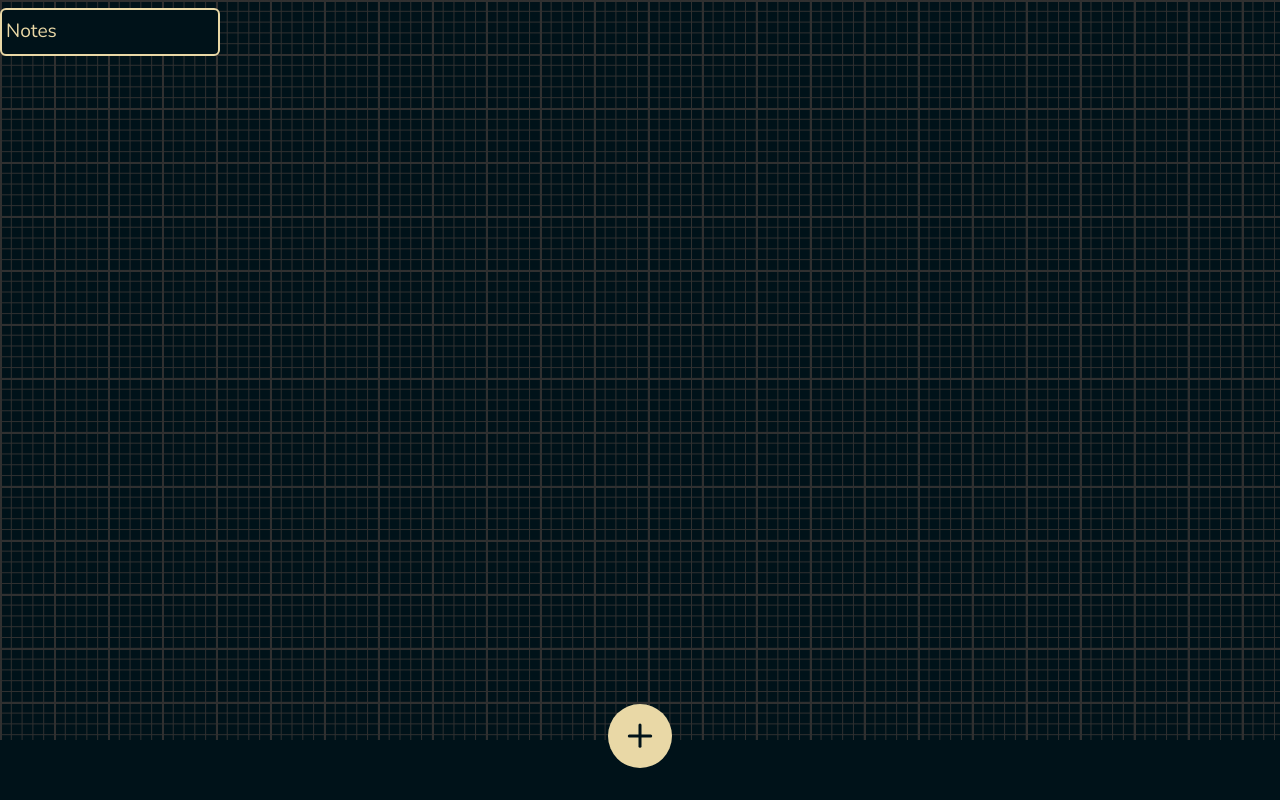
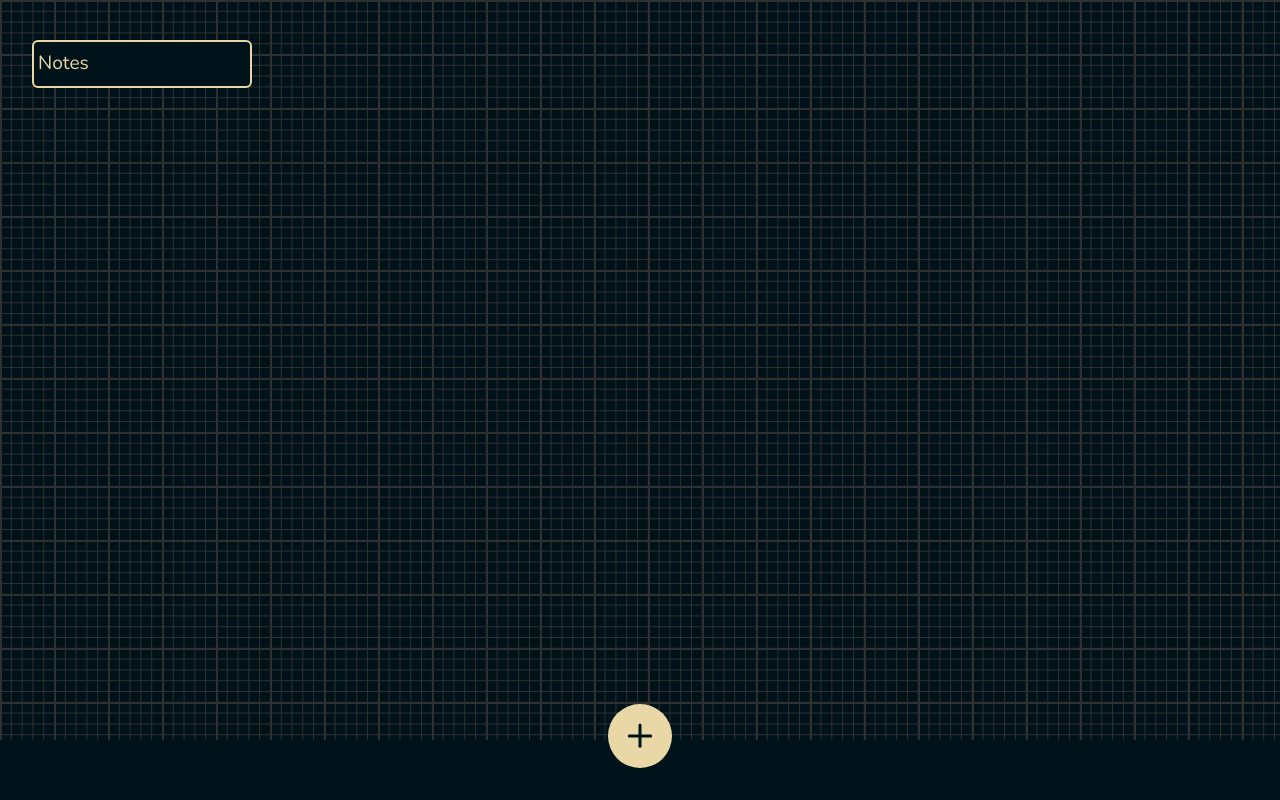
Before and after one commit to carjuan/brainblox-client, a React (Vite) app: page / in a window 1280 px wide. Built offline with nearby package versions, Linux system fonts and the light colour scheme.

Commit message:
refactor: add better name for component Header for WorkspaceSelection

```diff
--- a/src/components/Form/Option/index.tsx
+++ b/src/components/Form/Option/index.tsx
@@ -1,7 +1,7 @@
 import './Option.scss';
-import type HeaderProps from '../../Header/Header.d.ts';
+import type WorkspacesSelectProps from '../../WorkspacesSelection/WorkspacesSelection.d.ts';
 
-export default function Option({ name }: HeaderProps.Option) {
+export default function Option({ name }: WorkspacesSelectProps.Option) {
   return (
     <li className="option">
       <button tabIndex={0} className="option__btn">
--- a/src/components/Form/Select/index.tsx
+++ b/src/components/Form/Select/index.tsx
@@ -1,9 +1,11 @@
 import './Select.scss';
 import { useState, useRef } from 'react';
 import Option from '../Option';
-import type HeaderProps from '../../Header/Header.d.ts';
+import type WorkspacesSelectProps from '../../WorkspacesSelection/WorkspacesSelection.d.ts';
 
-export default function Select({ workspaces }: HeaderProps.Workspaces) {
+export default function Select({
+  workspaces,
+}: WorkspacesSelectProps.Workspaces) {
   const [selectedOption, setSelectedOption] = useState<null | string>('Notes');
   const [searchValue, setSearchValue] = useState<string>('');
   const [dropdownIsOpen, setDropdownIsOpen] = useState(false);
@@ -55,7 +57,7 @@ export default function Select({ workspaces }: HeaderProps.Workspaces) {
       {dropdownIsOpen && (
         <div className="select__options">
           <ul ref={dropdownRef} className="select__options-list">
-            {workspaces.map(({ id, name }: HeaderProps.Workspace) => (
+            {workspaces.map(({ id, name }: WorkspacesSelectProps.Workspace) => (
               <Option key={id} name={name} />
             ))}
           </ul>
--- a/src/components/Header/index.tsx
+++ /dev/null
@@ -1,10 +0,0 @@
-import Select from '../Form/Select';
-import type HeaderProps from './Header.d.ts';
-
-export default function Header({ workspaces }: HeaderProps.Workspaces) {
-  return (
-    <header>
-      <Select workspaces={workspaces} />
-    </header>
-  );
-}
--- a/src/components/Header/Header.d.ts
+++ b/src/components/WorkspacesSelection/WorkspacesSelection.d.ts
@@ -1,4 +1,4 @@
-declare namespace HeaderProps {
+declare namespace WorkspacesSelectProps {
   export interface Workspaces {
     workspaces: Array<Workspace>;
   }
@@ -19,4 +19,4 @@ declare namespace HeaderProps {
   }
 }
 
-export default HeaderProps;
+export default WorkspacesSelectProps;
--- /dev/null
+++ b/src/components/WorkspacesSelection/index.tsx
@@ -0,0 +1,12 @@
+import Select from '../Form/Select';
+import type WorkspacesSelectProps from './WorkspacesSelection.d.ts';
+
+export default function WorkspaceSelection({
+  workspaces,
+}: WorkspacesSelectProps.Workspaces) {
+  return (
+    <header className="wrapper">
+      <Select workspaces={workspaces} />
+    </header>
+  );
+}
--- a/src/pages/Workspace/index.tsx
+++ b/src/pages/Workspace/index.tsx
@@ -1,14 +1,16 @@
 import './Workspace.scss';
-import Header from '../../components/Header';
+import WorkspaceSelection from '../../components/WorkspacesSelection';
 import NotesMenu from '../../components/NotesMenu';
-import type HeaderProps from '../../components/Header/Header.d.ts';
+import type WorkspacesSelectProps from '../../components/WorkspacesSelection/WorkspacesSelection.d.ts';
 
-export default function Workspace({ workspaces }: HeaderProps.Workspaces) {
+export default function Workspace({
+  workspaces,
+}: WorkspacesSelectProps.Workspaces) {
   return (
     <section className="workspace">
       <h2 className="visually-hidden">workspaces</h2>
       <div className="workspace__wrapper">
-        <Header workspaces={workspaces} />
+        <WorkspaceSelection workspaces={workspaces} />
         <NotesMenu />
       </div>
     </section>
```
